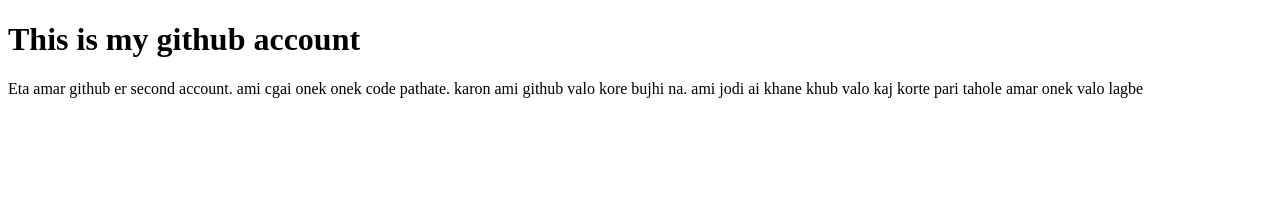
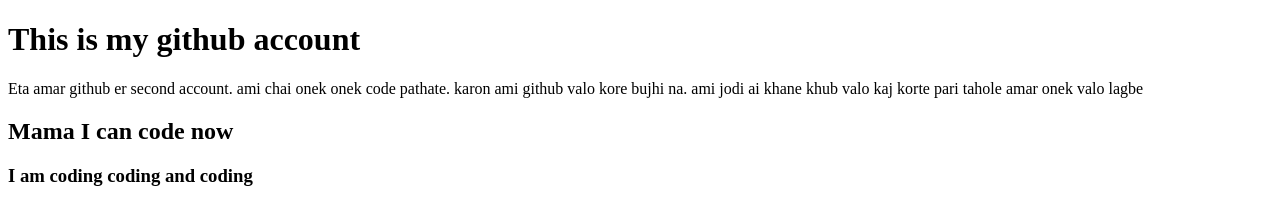
Before and after one commit to rifatmahmud05/my-second-repo, a plain HTML site: page index.html in a window 1280 px wide. Drawn offline with Linux system fonts and the light colour scheme.

Commit message:
mama send code

```diff
--- a/index.html
+++ b/index.html
@@ -10,8 +10,10 @@
 
 <body>
     <h1>This is my github account</h1>
-    <p>Eta amar github er second account. ami cgai onek onek code pathate. karon ami github valo kore bujhi na. ami jodi
+    <p>Eta amar github er second account. ami chai onek onek code pathate. karon ami github valo kore bujhi na. ami jodi
         ai khane khub valo kaj korte pari tahole amar onek valo lagbe</p>
+    <h2>Mama I can code now</h2>
+    <h3>I am coding coding and coding</h3>
 </body>
 
 </html>
```
